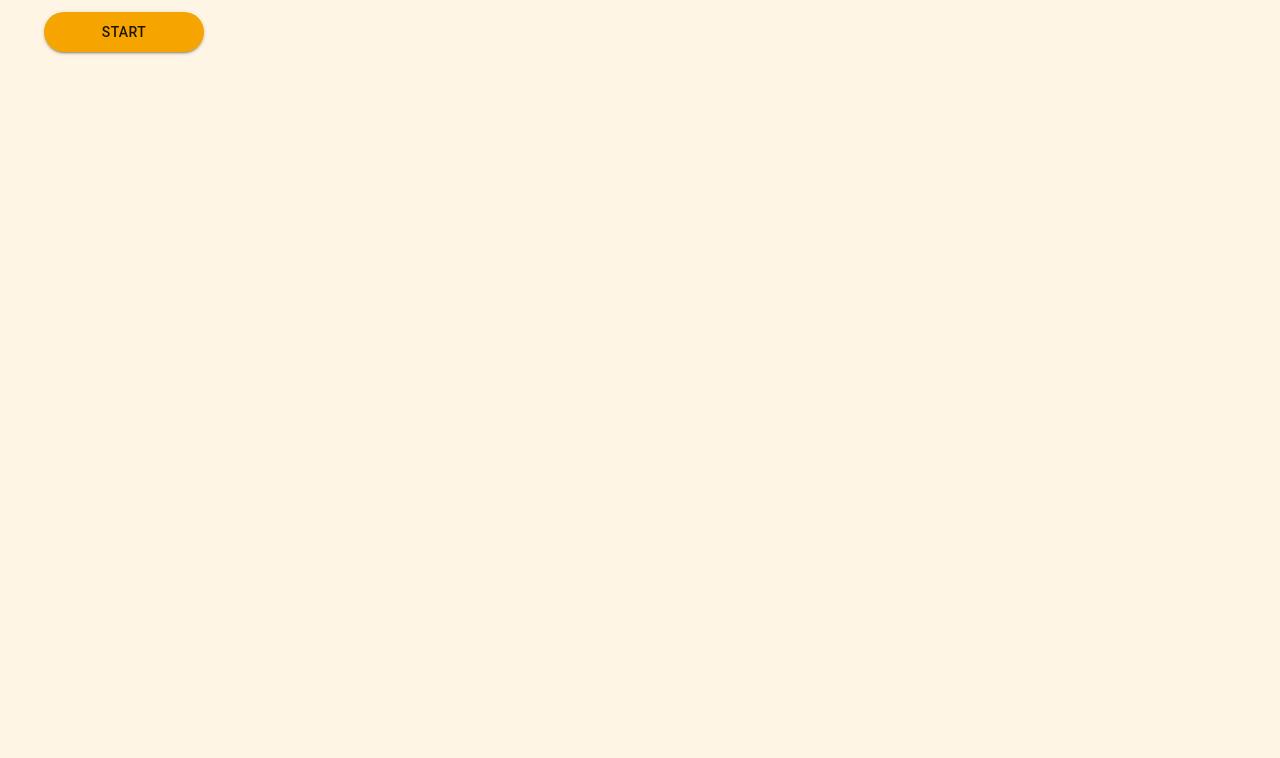
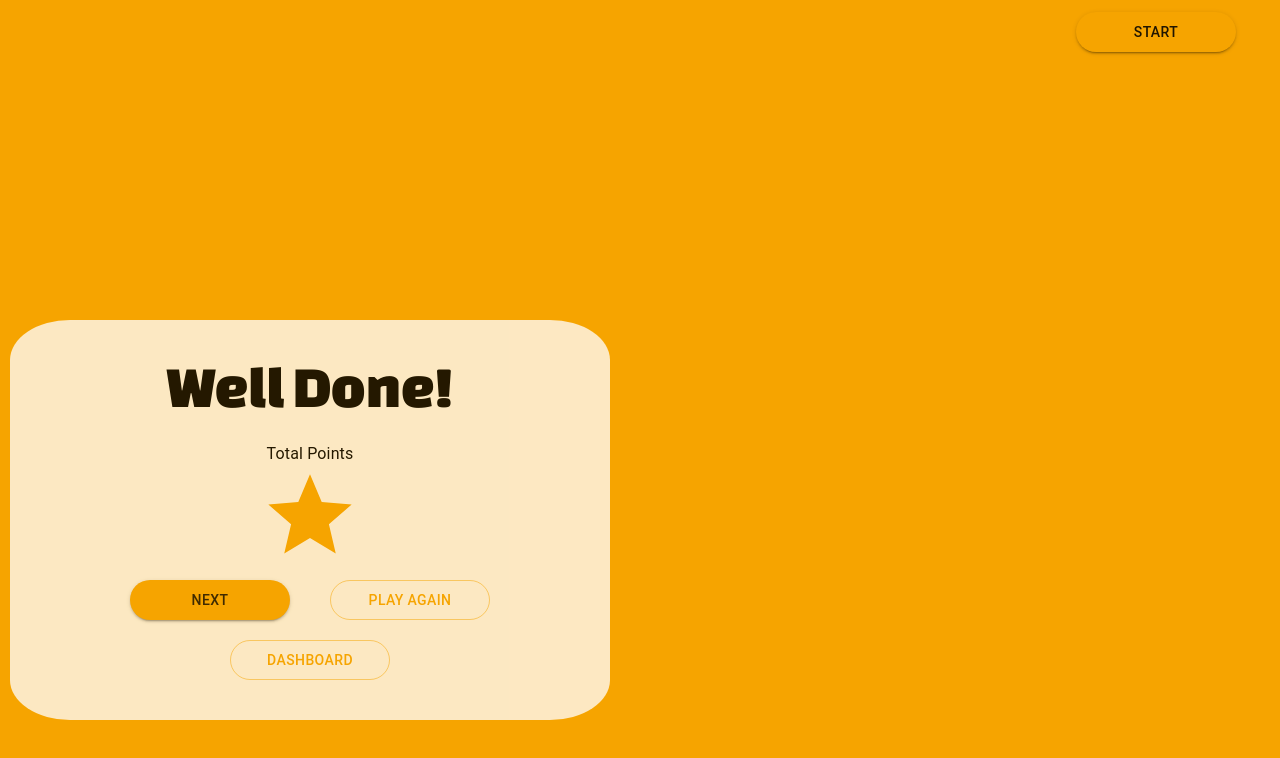
Before and after one commit to 2011-team-heights100/SignBee, a React (Create React App) app: page /gamesummary in a window 1280 px wide. Shown: the top 758 px of the page. Built offline with nearby package versions, Linux system fonts and the light colour scheme; no server answers; what fingerpose would draw is missing.

Commit message:
game summary component done

```diff
--- a/public/style.css
+++ b/public/style.css
@@ -1,9 +1,9 @@
 body {
-  position: relative;
-  display: flex;
+	/* position: relative;
+  display: flex; */
 	background-color: #fef5e4;
-  width: 100%;
-  align-content: center;
+	/* width: 100%;
+  align-content: center; */
 }
 
 .hexagon {
@@ -146,8 +146,31 @@ form {
 	border-radius: 10%;
 	background-color: #ffffff;
 	opacity: 70%;
-  padding: 10px;
+	padding: 20px;
 }
+
+.game-summary-container {
+	overflow: hidden;
+  display: flex;
+	flex-direction: column;
+	justify-content: center;
+	border-radius: 10%;
+	text-align: center;
+	align-content: center;
+	/* align-self: center; */
+	padding: 30px;
+  margin: 10px;
+  margin-top: 20%;
+  background-color: #fef5e4;
+  opacity: 85%;
+  max-width: 600px;
+	/* position: relative; */
+}
+
+.game-summary {
+
+}
+
 .landingbody {
 	text-align: match-parent;
 }
--- a/src/components/Dashboard.js
+++ b/src/components/Dashboard.js
@@ -3,7 +3,6 @@ import { useAuth } from "../contexts/AuthContext";
 import { db } from '../firebase';
 import HoneyComb from './HoneyComb';
 import { useUser } from '../contexts/UserContext';
-import { Grid } from "@material-ui/core";
 
 export default function Dashboard () {
 	const { dbUser, getDbUser } = useUser();
--- /dev/null
+++ b/src/components/GameSummary.js
@@ -0,0 +1,26 @@
+import React from 'react'
+import { useHistory } from "react-router-dom";
+import { Button, Typography, Paper} from "@material-ui/core";
+import GradeIcon from "@material-ui/icons/Grade";
+
+export default function GameSummary() {
+    const history = useHistory();
+    document.body.style = "background: #F6A400;";
+  return (
+		<div className="game-summary-container">
+			<div className="game-summary">
+				<Typography variant="h2">Well Done!</Typography>
+				<Typography>Total Points</Typography>
+				<GradeIcon color="primary" style={{ fontSize: 100 }}></GradeIcon>
+				<br />
+				<Button onClick={() => history.push("/")}>Next</Button>
+				<Button variant="outlined" onClick={() => history.push("/")}>
+					Play Again
+				</Button>
+				<Button variant="outlined" onClick={() => history.push("/dashboard")}>
+					Dashboard
+				</Button>
+			</div>
+		</div>
+	);
+}
--- a/src/components/Routes.js
+++ b/src/components/Routes.js
@@ -19,6 +19,7 @@ import theme from "../contexts/Theme";
 import LandingPage from "./LandingPage";
 import UpdateProfile from "./UpdateProfile";
 import About from "./About";
+import GameSummary from "./GameSummary"
 
 export default function Routes() {
 	const [isLoggedIn, setIsLoggedIn] = useState(false);
@@ -39,16 +40,21 @@ export default function Routes() {
 						<Switch>
 							<Route exact path="/" component={LandingPage} />
 							<Route path="/signup" component={SignUp} />
-							<Route path="/signin" >
-								{isLoggedIn ? <Redirect to='/dashboard'/> : <SignIn/>}
+							<Route path="/signin">
+								{isLoggedIn ? (
+									<Redirect to="/dashboard" />
+								) : (
+									<SignIn />
+								)}
 							</Route>
 							<Route exact path="/app" component={App} />
 							<Route path="/dashboard">
-								{/* {<Dashboard />} */}
-								{isLoggedIn ? <Dashboard /> : <Redirect to="/" />}
+								{<Dashboard />}
+								{/* {isLoggedIn ? <Dashboard /> : <Redirect to="/" />} */}
 							</Route>
 							<Route path="/updateprofile" component={UpdateProfile} />
 							<Route path="/about" component={About} />
+							<Route path="/gamesummary" component={GameSummary} />
 						</Switch>
 					</AuthProvider>
 				</UserProvider>
```
Lines whose indentation alone changed are shown as unchanged.
